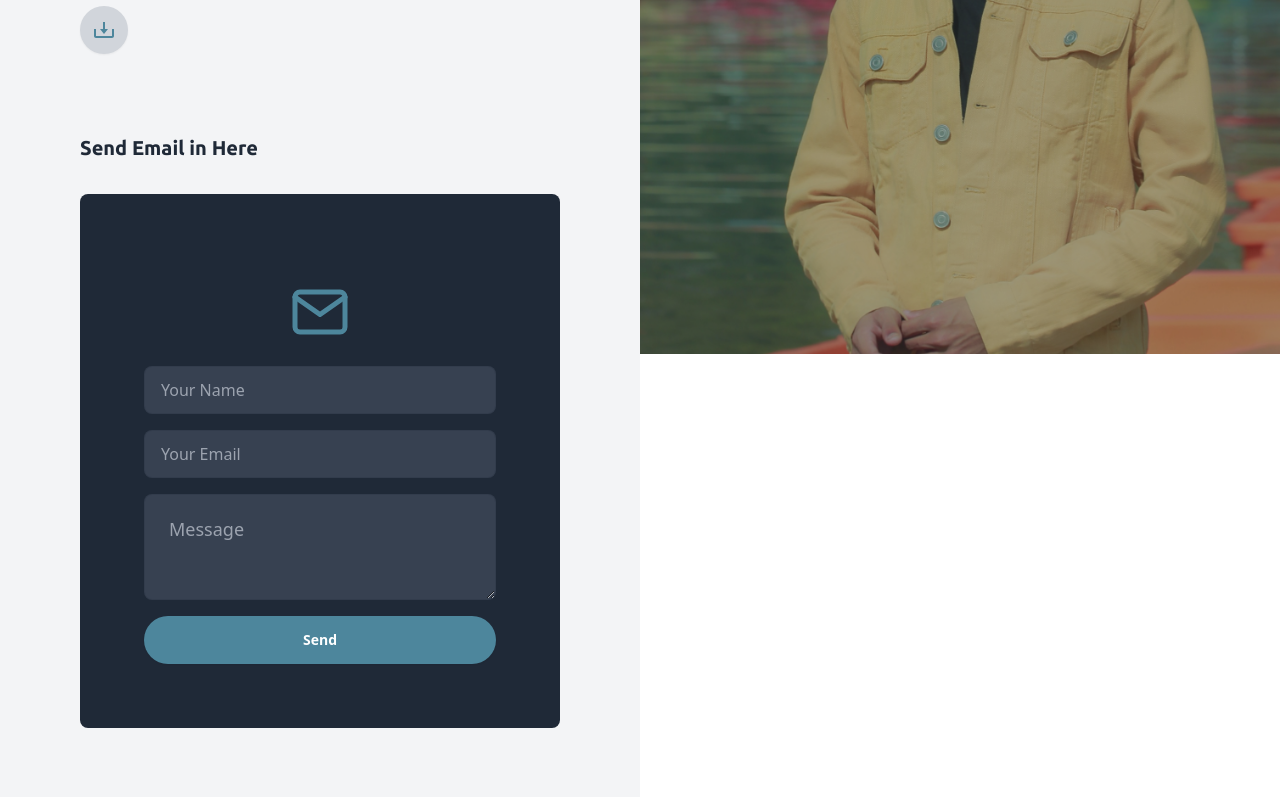
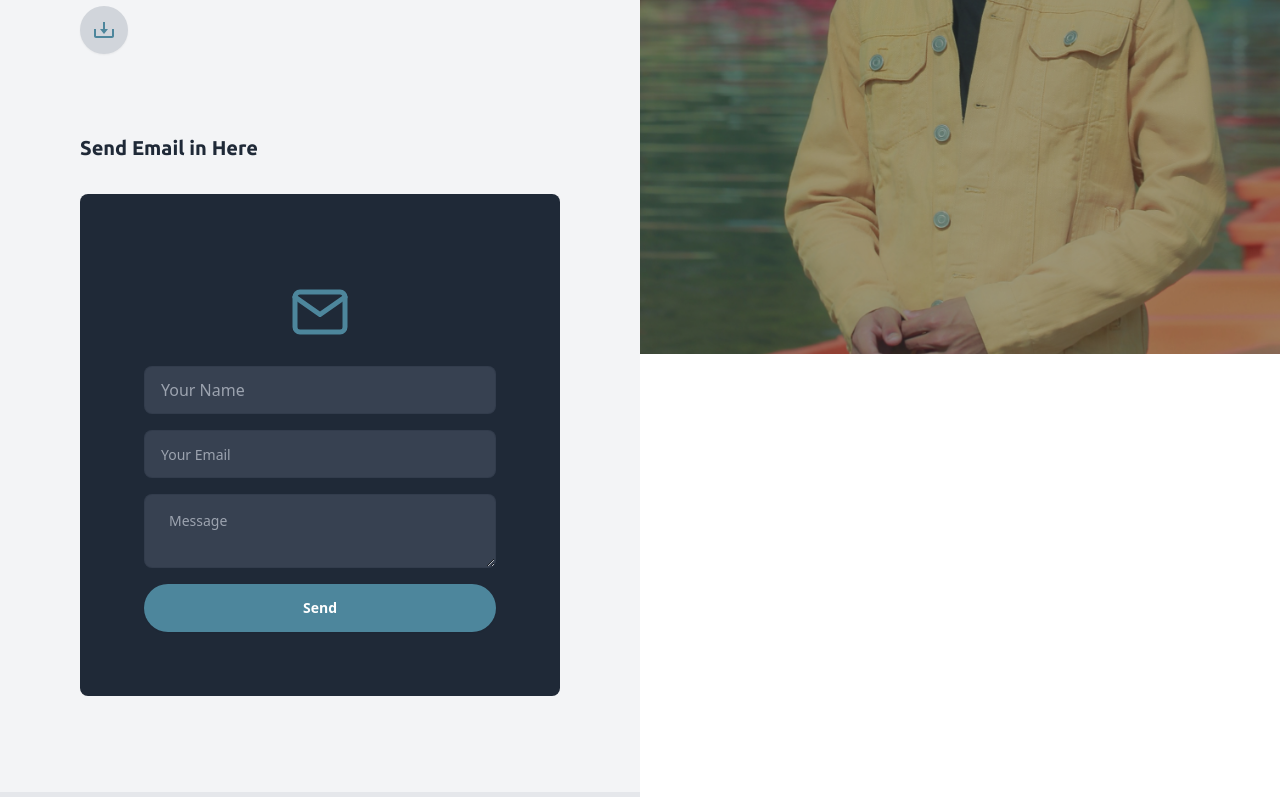
Before and after one commit to mahdirahman356/mahdi-portfolio, a React (Vite) app: page /contact-me in a window 1280 px wide. Shown: the part 446-1243 px from the top of the page. Built offline with nearby package versions, Linux system fonts and the light colour scheme.

Commit message:
change input text color

```diff
--- a/src/Components/EmaileFrom/EmaileFrom.jsx
+++ b/src/Components/EmaileFrom/EmaileFrom.jsx
@@ -49,9 +49,9 @@ const EmaileFrom = () => {
         <div>
             <form onSubmit={handleSubmit} className="bg-gray-800 rounded-lg p-6 lg:p-16 mt-8">
                 <h3 className="font-bold my-2 md:my-6 flex justify-center text-[#4D869C]"><FiMail className="text-6xl" /></h3>
-                <input type="text" placeholder="Your Name" name="name" className="input bg-gray-700 input-bordered w-full mb-4 rounded-lg" />
-                <input type="text" placeholder="Your Email" name="email" className="input bg-gray-700 input-bordered w-full mb-4 rounded-lg" />
-                <textarea className="textarea bg-gray-700 textarea-lg block w-full textarea-bordered mb-4 text-white" name="message" placeholder="Message"></textarea>
+                <input type="text" placeholder="Your Name" name="name" className="input text-white bg-gray-700 input-bordered w-full mb-4 rounded-lg" />
+                <input type="text" placeholder="Your Email" name="email" className="input text-sm text-white bg-gray-700 input-bordered w-full mb-4 rounded-lg" />
+                <textarea className="textarea bg-gray-700 textarea-lg text-sm block w-full textarea-bordered mb-4 text-white" name="message" placeholder="Message"></textarea>
                 <button className="btn bg-[#4D869C] w-full rounded-3xl text-white border-none">
                     {loading ?
                     <span className="loading loading-spinner loading-sm "></span>
```
